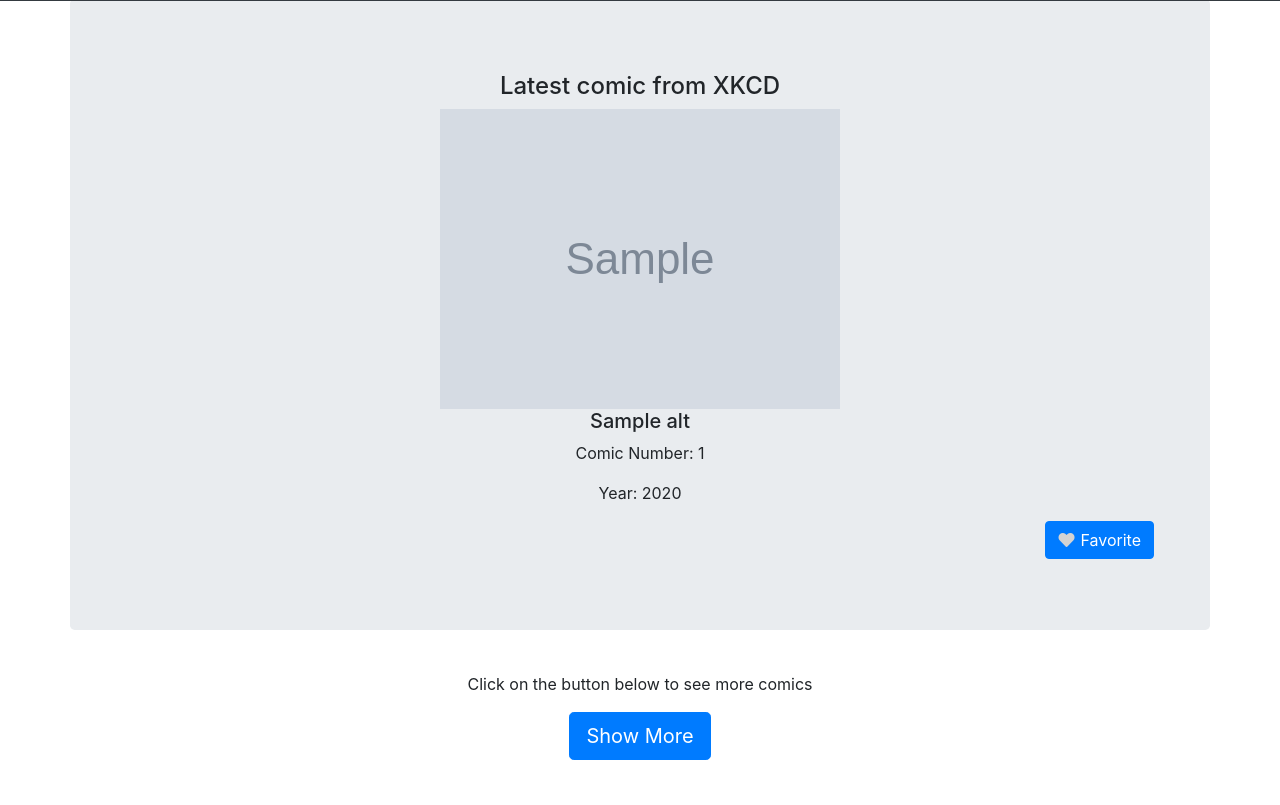
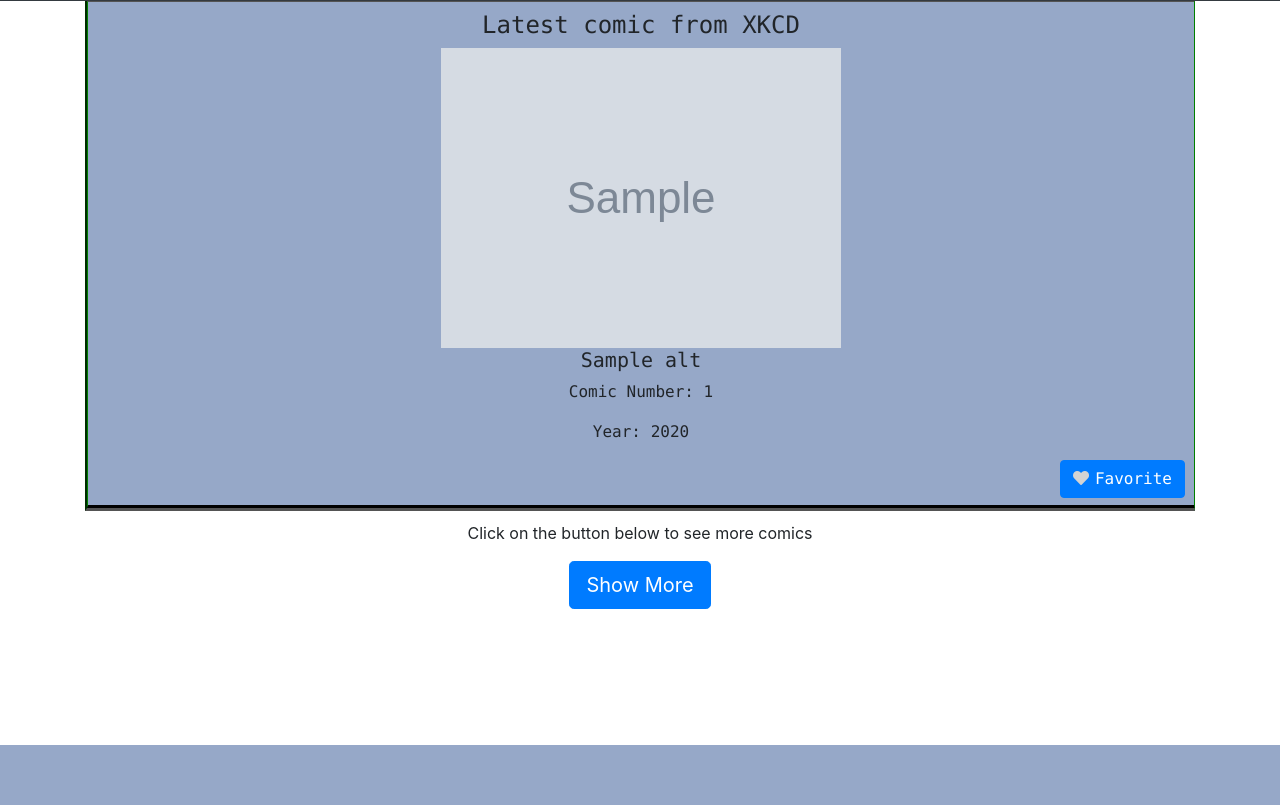
Before and after one commit to chucklinart/studio-test, a Flask app: template templates/xkcd.html in a window 1280 px wide. Shown: the part 55-860 px from the top of the page. After the commit the page ends 800 px from the top, so only its background shows below. Run offline with Flask 2, Linux system fonts and the light colour scheme; the template is opened without the code that fills it: most values are stand-ins (such as "Sample title", 1, 10 or a date in 2020); grey boxes marked "Sample" are stand-in pictures; some libraries are stand-ins or nearby versions.

Commit message:
style changes

```diff
--- a/static/css/custom.css
+++ b/static/css/custom.css
@@ -3,10 +3,11 @@
 	}
 
 .single-in-list {
+        font-family: Monaco;
 	border-color: black green;
-        border-width: 3px 1px 1px 3px;
+        border-width: 3px 1px 6px 3px;
         border-style: groove;
-        background: aliceblue;
+        background: #96A8C8;
         padding-bottom: 45px; // make way for fave button
 }
 
--- a/templates/xkcd.html
+++ b/templates/xkcd.html
@@ -74,9 +74,9 @@
     </div>
   </nav>
     <div class="container">
-      <div class="row jumbotron">
+      <div class="row">
         <div class="col-lg-12 text-center">
-          <div class="card-body comicnum{{latest['num']}}">
+          <div class="card-body comicnum{{latest['num']}} single-in-list">
             <h4>Latest comic from XKCD</h4>
              {% if latest['imgRetina'] %}
              <img class="img-fluid" src="{{ latest['imgRetina'] }}" alt="{{ latest['safe_title']}}">
```
